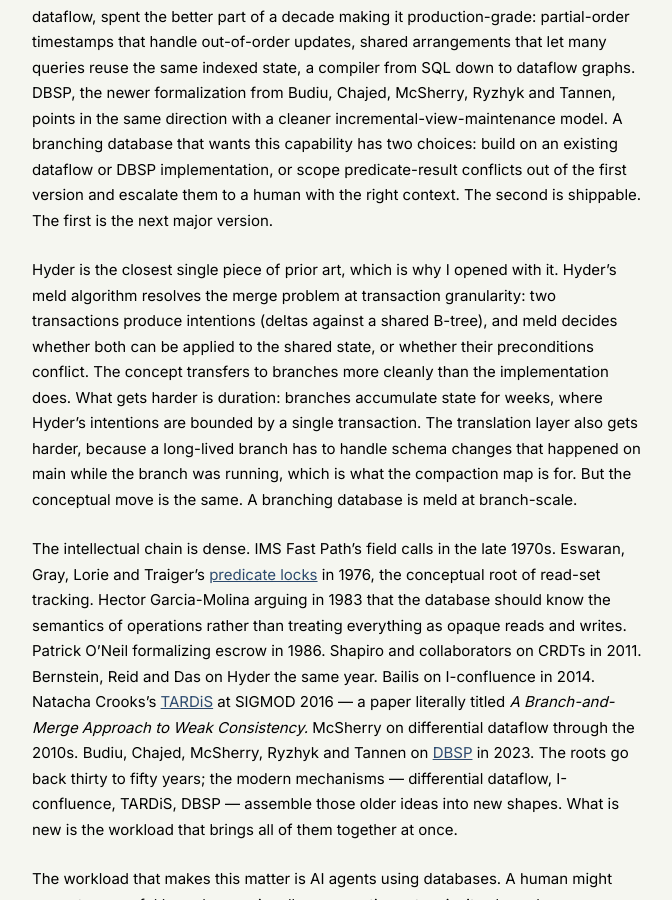
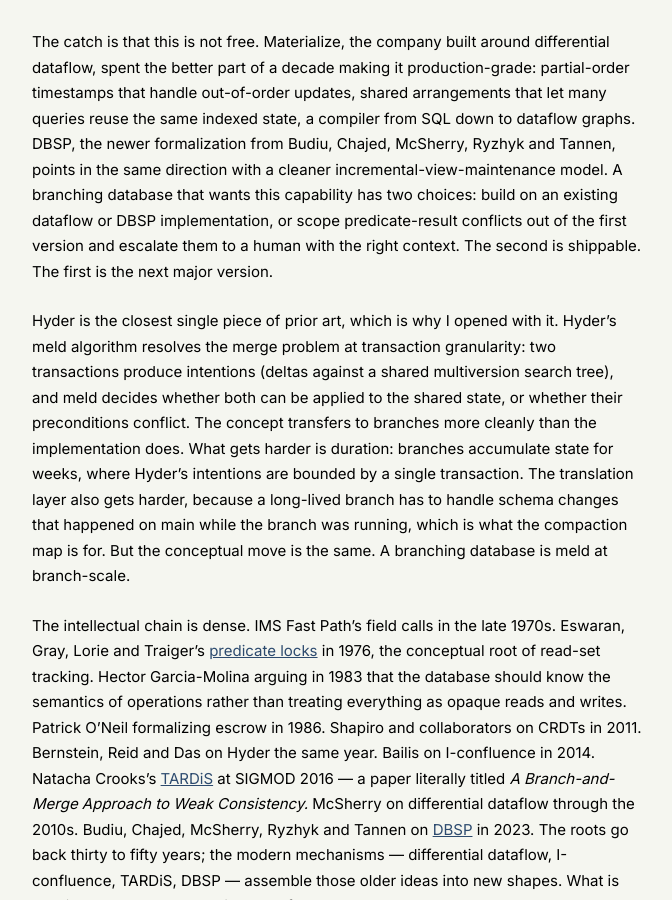
Before and after one commit to ashita-ai/ashita-ai.github.io, a Jekyll site: the page built from _posts/2026-05-25-meld-at-branch-scale.md, in a window 1280 px wide and 900 px high, scrolled down 6681 px. Shown: the whole window, without its empty margins (302-974 px from the left). Built offline with Jekyll 4.4.1, drawn with Linux system fonts in a browser that asks for light colours; some of the changed lines change nothing that is shown; some of the changed text lies outside the part shown.

Commit message:
Tighten Hyder index-structure and trigger framing
Hyder's indexed records are a multiversion search tree per the CIDR 2011
paper, not a B-tree. The "triggers and stored procedures" framing also
overstated the example: in Postgres the automatic part is the trigger
firing a function (or, in older syntax, a procedure); stored procedures
on their own are explicitly called, so they don't belong in a section
about hidden automatic rules.

```diff
--- a/_posts/2026-05-25-meld-at-branch-scale.md
+++ b/_posts/2026-05-25-meld-at-branch-scale.md
@@ -32,7 +32,7 @@
 
 The clean illustration is the order count from earlier. Alice's branch ran `SELECT count(*) FROM orders WHERE total > 100` and got forty-seven. She acted on that number, planned the campaign, wrote the budget. Meanwhile, production has accepted a new order with `total = 150`. Alice's count is now forty-eight, or stale, depending on how you score it. The order that changes the answer is new; her branch never saw it, because it didn't exist when she asked. Row-level conflict detection misses this one, because the conflict isn't about a row Alice read. Serializable systems know this as the phantom problem and handle it with predicate or range tracking; the week-scale version is harder because the thing you have to preserve is not a row identity but a rule. The closest analogy is *is anyone home in my apartment building?* — to answer that question later, you don't need to know whether the people you originally asked about are still home; you need to know about everyone, including the people who moved in after you asked.
 
-The fourth thing that goes wrong is the rules behind the rules. Most database changes are simple: *set this value to that one.* But databases also let you set up automatic behavior — *when a new order comes in, add a row to the loyalty-points table; when a customer's status becomes VIP, send the welcome email.* These are called triggers and stored procedures, and they're code, not data. Their definitions live in catalogs like Postgres's `pg_trigger`, so the rule itself isn't hidden. What the transaction log doesn't preserve is the causal attribution: a row got inserted into the loyalty table, but the log records the write, not *this version of this trigger fired because of this input.*
+The fourth thing that goes wrong is the rules behind the rules. Most database changes are simple: *set this value to that one.* But databases also let you set up automatic behavior — *when a new order comes in, add a row to the loyalty-points table; when a customer's status becomes VIP, send the welcome email.* These are *triggers* — automatic actions defined on tables that fire a function (or, in older syntax, a stored procedure) when the table event occurs — and they're code, not data. Their definitions live in catalogs like Postgres's `pg_trigger`, so the rule itself isn't hidden. What the transaction log doesn't preserve is the causal attribution: a row got inserted into the loyalty table, but the log records the write, not *this version of this trigger fired because of this input.*
 
 It's the same problem as a smart-home log that says *porch light turned on at 11:23 PM*. The log records the event but not the rule that fired it. Was it the door sensor, because someone came home? Was it manual? Was it the rule firing because the door sensor's battery died and the system fell back to a timer? At promote time, you have to reason about whether the rule that produced a triggered change on Alice's branch would still fire under main's current data, and main's current version of the rule, which might be different from the version that fired on Alice's branch. That gets philosophically tangled fast, and most systems duck it.
 
@@ -62,7 +62,7 @@
 
 The catch is that this is not free. Materialize, the company built around differential dataflow, spent the better part of a decade making it production-grade: partial-order timestamps that handle out-of-order updates, shared arrangements that let many queries reuse the same indexed state, a compiler from SQL down to dataflow graphs. DBSP, the newer formalization from Budiu, Chajed, McSherry, Ryzhyk and Tannen, points in the same direction with a cleaner incremental-view-maintenance model. A branching database that wants this capability has two choices: build on an existing dataflow or DBSP implementation, or scope predicate-result conflicts out of the first version and escalate them to a human with the right context. The second is shippable. The first is the next major version.
 
-Hyder is the closest single piece of prior art, which is why I opened with it. Hyder's meld algorithm resolves the merge problem at transaction granularity: two transactions produce intentions (deltas against a shared B-tree), and meld decides whether both can be applied to the shared state, or whether their preconditions conflict. The concept transfers to branches more cleanly than the implementation does. What gets harder is duration: branches accumulate state for weeks, where Hyder's intentions are bounded by a single transaction. The translation layer also gets harder, because a long-lived branch has to handle schema changes that happened on main while the branch was running, which is what the compaction map is for. But the conceptual move is the same. A branching database is meld at branch-scale.
+Hyder is the closest single piece of prior art, which is why I opened with it. Hyder's meld algorithm resolves the merge problem at transaction granularity: two transactions produce intentions (deltas against a shared multiversion search tree), and meld decides whether both can be applied to the shared state, or whether their preconditions conflict. The concept transfers to branches more cleanly than the implementation does. What gets harder is duration: branches accumulate state for weeks, where Hyder's intentions are bounded by a single transaction. The translation layer also gets harder, because a long-lived branch has to handle schema changes that happened on main while the branch was running, which is what the compaction map is for. But the conceptual move is the same. A branching database is meld at branch-scale.
 
 The intellectual chain is dense. IMS Fast Path's field calls in the late 1970s. Eswaran, Gray, Lorie and Traiger's [predicate locks](https://dl.acm.org/doi/10.1145/360363.360369) in 1976, the conceptual root of read-set tracking. Hector Garcia-Molina arguing in 1983 that the database should know the semantics of operations rather than treating everything as opaque reads and writes. Patrick O'Neil formalizing escrow in 1986. Shapiro and collaborators on CRDTs in 2011. Bernstein, Reid and Das on Hyder the same year. Bailis on I-confluence in 2014. Natacha Crooks's [TARDiS](https://nacrooks.github.io/bibliography/publications/2016-sigmod-tardis.pdf) at SIGMOD 2016 — a paper literally titled *A Branch-and-Merge Approach to Weak Consistency.* McSherry on differential dataflow through the 2010s. Budiu, Chajed, McSherry, Ryzhyk and Tannen on [DBSP](https://docs.feldera.com/papers) in 2023. The roots go back thirty to fifty years; the modern mechanisms — differential dataflow, I-confluence, TARDiS, DBSP — assemble those older ideas into new shapes. What is new is the workload that brings all of them together at once.
 
@@ -74,7 +74,7 @@
 
 **The recursion problem.** When two branches both compact and both promote, the compactions themselves now need to be combined. If the combine rule for two compaction maps isn't associative and commutative, order matters, and the property that made the primitive useful in the first place is gone. Collaborative data systems have spent years turning this class of problem into data structures that converge by construction. A promote engine does not get that for free. The practical answer in the meantime is to allow only one promote at a time, which kills the architectural elegance but ships.
 
-**The scope question.** The pragmatic answer to the *hidden rules* problem — triggers and stored procedures — is to say *branches don't support them; run them on main only.* That closes off some workloads in order to win others. I think it is the right answer for a first version. But it is a [contract](/blog/contracts-as-infrastructure/) and positioning decision that has to be defensible to a real customer who wants the unsupported thing, not a technical claim that the unsupported thing is impossible. The honest framing is that the WAL-as-intent assumption breaks for code that has side effects outside the WAL, and the only clean fix is to rebuild the execution model around deterministic transactions, which is too big a swing for a first version.
+**The scope question.** The pragmatic answer to the *hidden rules* problem — triggers and the functions or procedures they invoke — is to say *branches don't support them; run them on main only.* That closes off some workloads in order to win others. I think it is the right answer for a first version. But it is a [contract](/blog/contracts-as-infrastructure/) and positioning decision that has to be defensible to a real customer who wants the unsupported thing, not a technical claim that the unsupported thing is impossible. The honest framing is that the WAL-as-intent assumption breaks for code that has side effects outside the WAL, and the only clean fix is to rebuild the execution model around deterministic transactions, which is too big a swing for a first version.
 
 ---
 
```
